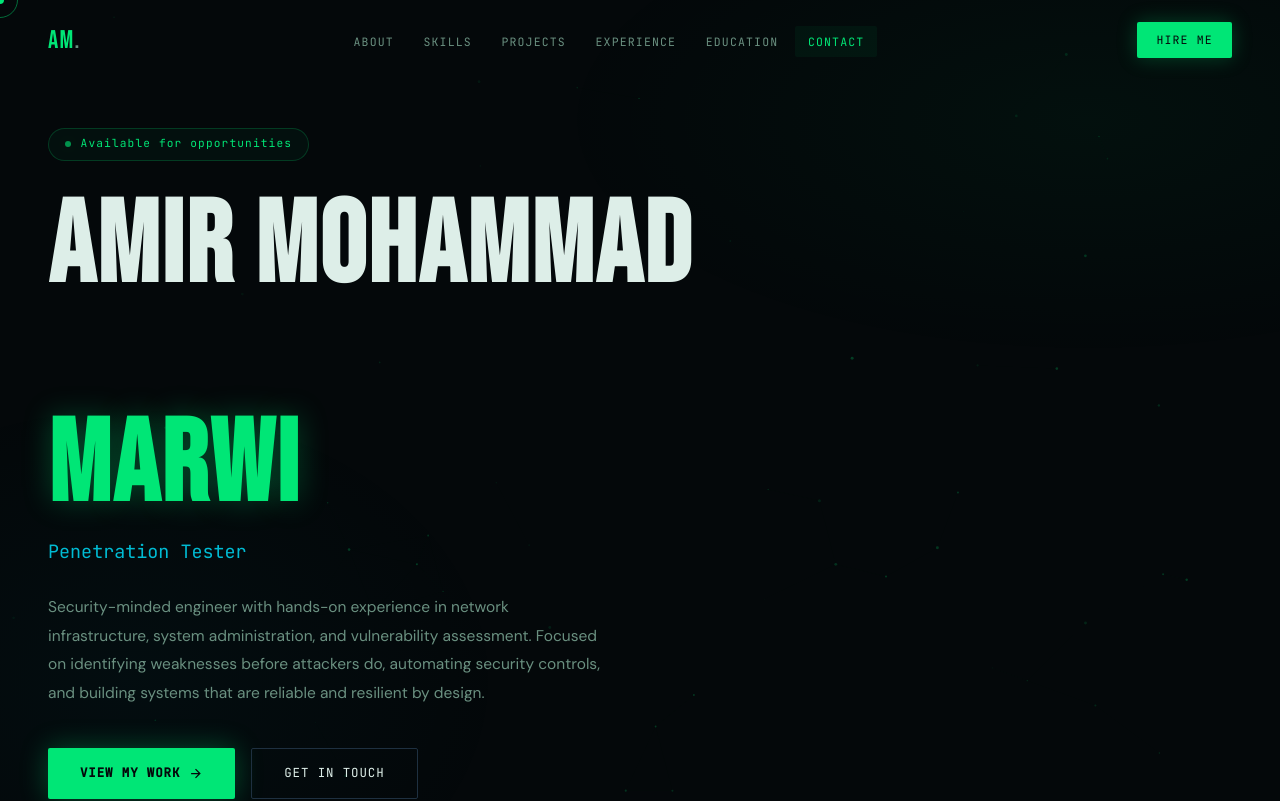
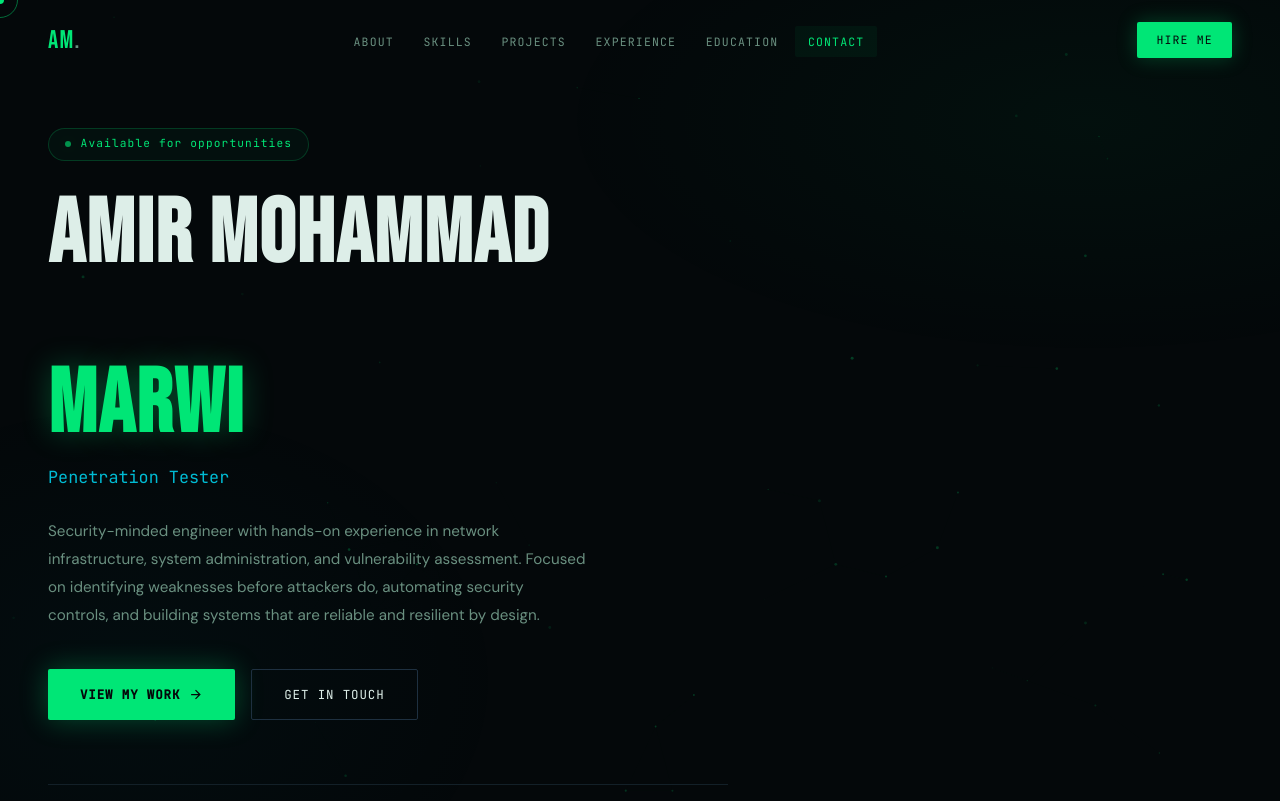
Before and after one commit to Amirmuhammadmarvi/portfolio, a React (Vite) app: page / in a window 1280 px wide. Shown: the top 801 px of the page. Built offline with nearby package versions, Linux system fonts and the light colour scheme.

Commit message:
Add live terminal card to hero right side

```diff
--- a/src/components/Hero.jsx
+++ b/src/components/Hero.jsx
@@ -4,9 +4,7 @@ import styles from './Hero.module.css'
 
 function GlitchText({ text }) {
   return (
-    <span className={styles.glitch} data-text={text}>
-      {text}
-    </span>
+    <span className={styles.glitch} data-text={text}>{text}</span>
   )
 }
 
@@ -39,38 +37,29 @@ function TypedRole() {
   )
 }
 
-// Subtle particle network — not matrix, just connected dots
 function ParticleCanvas() {
   const canvasRef = useRef(null)
-
   useEffect(() => {
     const canvas = canvasRef.current
     const ctx = canvas.getContext('2d')
     let animId, w, h, particles
-
     const resize = () => {
       w = canvas.width = window.innerWidth
       h = canvas.height = window.innerHeight
       particles = Array.from({ length: 55 }, () => ({
-        x: Math.random() * w,
-        y: Math.random() * h,
-        vx: (Math.random() - 0.5) * 0.25,
-        vy: (Math.random() - 0.5) * 0.25,
-        size: Math.random() * 1.2 + 0.3,
-        opacity: Math.random() * 0.4 + 0.1,
+        x: Math.random() * w, y: Math.random() * h,
+        vx: (Math.random() - 0.5) * 0.25, vy: (Math.random() - 0.5) * 0.25,
+        size: Math.random() * 1.2 + 0.3, opacity: Math.random() * 0.4 + 0.1,
       }))
     }
-
     const draw = () => {
       ctx.clearRect(0, 0, w, h)
       particles.forEach(p => {
         p.x += p.vx; p.y += p.vy
         if (p.x < 0) p.x = w; if (p.x > w) p.x = 0
         if (p.y < 0) p.y = h; if (p.y > h) p.y = 0
-        ctx.beginPath()
-        ctx.arc(p.x, p.y, p.size, 0, Math.PI * 2)
-        ctx.fillStyle = `rgba(0,230,118,${p.opacity})`
-        ctx.fill()
+        ctx.beginPath(); ctx.arc(p.x, p.y, p.size, 0, Math.PI * 2)
+        ctx.fillStyle = `rgba(0,230,118,${p.opacity})`; ctx.fill()
       })
       for (let i = 0; i < particles.length; i++) {
         for (let j = i + 1; j < particles.length; j++) {
@@ -82,21 +71,80 @@ function ParticleCanvas() {
             ctx.moveTo(particles[i].x, particles[i].y)
             ctx.lineTo(particles[j].x, particles[j].y)
             ctx.strokeStyle = `rgba(0,230,118,${0.07 * (1 - dist / 120)})`
-            ctx.lineWidth = 0.5
-            ctx.stroke()
+            ctx.lineWidth = 0.5; ctx.stroke()
           }
         }
       }
       animId = requestAnimationFrame(draw)
     }
-
-    resize()
-    draw()
+    resize(); draw()
     window.addEventListener('resize', resize)
     return () => { cancelAnimationFrame(animId); window.removeEventListener('resize', resize) }
   }, [])
+  return <canvas ref={canvasRef} className={styles.canvas} />
+}
 
-  return <canvas ref={canvasRef} className={styles.canvas} />
+// Animated terminal card for the right side
+const terminalLines = [
+  { delay: 0,    type: 'prompt', text: 'nmap -sV -O target.local' },
+  { delay: 900,  type: 'out',    text: 'Starting Nmap 7.94...' },
+  { delay: 1600, type: 'out',    text: 'Scanning 192.168.1.1...' },
+  { delay: 2400, type: 'ok',     text: '23 open ports discovered' },
+  { delay: 3100, type: 'prompt', text: 'nikto -h http://target.local' },
+  { delay: 4000, type: 'out',    text: 'Running web scan...' },
+  { delay: 4700, type: 'warn',   text: 'phpMyAdmin exposed — CRITICAL' },
+  { delay: 5400, type: 'ok',     text: '18 vulnerabilities found' },
+  { delay: 6200, type: 'prompt', text: 'python3 scanner.py --url $URL' },
+  { delay: 7000, type: 'ok',     text: '[XSS] Reflected payload confirmed' },
+  { delay: 7700, type: 'ok',     text: '[SQLi] Error-based injection found' },
+  { delay: 8400, type: 'out',    text: 'Report saved → audit.json' },
+  { delay: 9200, type: 'prompt', text: '' },
+]
+
+function TerminalCard() {
+  const [visible, setVisible] = useState(0)
+
+  useEffect(() => {
+    const timers = terminalLines.map((line, i) =>
+      setTimeout(() => setVisible(i + 1), line.delay)
+    )
+    // loop: reset after last line + pause
+    const reset = setTimeout(() => setVisible(0), 11000)
+    return () => { timers.forEach(clearTimeout); clearTimeout(reset) }
+  }, [visible === 0 ? visible : -1]) // re-run when reset to 0
+
+  // restart loop
+  useEffect(() => {
+    if (visible !== 0) return
+    const t = setTimeout(() => setVisible(1), 300)
+    return () => clearTimeout(t)
+  }, [visible])
+
+  return (
+    <div className={styles.terminal}>
+      <div className={styles.termHeader}>
+        <div className={styles.termDots}>
+          <span className={styles.dot1} />
+          <span className={styles.dot2} />
+          <span className={styles.dot3} />
+        </div>
+        <span className={styles.termTitle}>security_scan.sh</span>
+        <span className={styles.termLive}>● LIVE</span>
+      </div>
+      <div className={styles.termBody}>
+        {terminalLines.slice(0, visible).map((line, i) => (
+          <div key={i} className={`${styles.termLine} ${styles[`t_${line.type}`]}`}>
+            {line.type === 'prompt' && <span className={styles.termPrompt}>root@kali:~$&nbsp;</span>}
+            {line.type !== 'prompt' && <span className={styles.termIndent} />}
+            <span>{line.text}</span>
+            {i === visible - 1 && line.type === 'prompt' && (
+              <span className={styles.termCursor}>█</span>
+            )}
+          </div>
+        ))}
+      </div>
+    </div>
+  )
 }
 
 export default function Hero() {
@@ -104,6 +152,7 @@ export default function Hero() {
     <section id="hero" className={styles.hero}>
       <ParticleCanvas />
 
+      <div className={styles.layout}>
         <div className={styles.content}>
           <div className={styles.badge}>
             <span className={styles.badgeDot} />
@@ -116,10 +165,7 @@ export default function Hero() {
             <GlitchText text={data.name.last} />
           </h1>
 
-        <p className={styles.role}>
-          <TypedRole />
-        </p>
-
+          <p className={styles.role}><TypedRole /></p>
           <p className={styles.summary}>{data.summary}</p>
 
           <div className={styles.actions}>
@@ -143,6 +189,11 @@ export default function Hero() {
           </div>
         </div>
 
+        <div className={styles.right}>
+          <TerminalCard />
+        </div>
+      </div>
+
       <div className={styles.scroll}>
         <div className={styles.scrollLine} />
         <span className={styles.scrollText}>Scroll</span>
--- a/src/components/Hero.module.css
+++ b/src/components/Hero.module.css
@@ -13,12 +13,116 @@
   opacity: 0.5;
 }
 
-.content {
+/* Two-column layout */
+.layout {
   position: relative;
   z-index: 1;
-  max-width: 780px;
+  width: 100%;
+  display: grid;
+  grid-template-columns: 1fr 420px;
+  gap: 4rem;
+  align-items: center;
 }
 
+.content { max-width: 680px; }
+
+/* ── right side ── */
+.right {
+  display: flex;
+  align-items: center;
+  justify-content: center;
+}
+
+/* ── terminal card ── */
+.terminal {
+  width: 100%;
+  background: #060e08;
+  border: 1px solid var(--border2);
+  border-radius: 8px;
+  overflow: hidden;
+  box-shadow:
+    0 24px 60px rgba(0,0,0,0.6),
+    0 0 0 1px rgba(0,230,118,0.08),
+    0 0 40px rgba(0,230,118,0.06);
+  animation: fadeLeft 0.8s ease 0.6s both;
+}
+
+@keyframes fadeLeft {
+  from { opacity: 0; transform: translateX(30px); }
+  to   { opacity: 1; transform: translateX(0); }
+}
+
+.termHeader {
+  background: #0a1a0e;
+  padding: 0.65rem 1rem;
+  display: flex;
+  align-items: center;
+  gap: 0.6rem;
+  border-bottom: 1px solid var(--border2);
+}
+.termDots { display: flex; gap: 5px; }
+.dot1, .dot2, .dot3 { width: 10px; height: 10px; border-radius: 50%; }
+.dot1 { background: #ff5f57; }
+.dot2 { background: #febc2e; }
+.dot3 { background: #28c840; }
+.termTitle {
+  font-family: var(--mono);
+  font-size: 0.68rem;
+  color: var(--muted2);
+  margin-left: 0.4rem;
+  flex: 1;
+}
+.termLive {
+  font-family: var(--mono);
+  font-size: 0.6rem;
+  color: var(--accent);
+  letter-spacing: 0.1em;
+  animation: pulse 2s ease infinite;
+}
+@keyframes pulse {
+  0%, 100% { opacity: 1; }
+  50% { opacity: 0.4; }
+}
+
+.termBody {
+  padding: 1.1rem 1.2rem;
+  font-family: var(--mono);
+  font-size: 0.75rem;
+  line-height: 2;
+  min-height: 280px;
+  display: flex;
+  flex-direction: column;
+  gap: 0.05rem;
+}
+
+.termLine {
+  display: flex;
+  align-items: baseline;
+  gap: 0;
+  animation: lineIn 0.2s ease both;
+}
+@keyframes lineIn {
+  from { opacity: 0; transform: translateY(4px); }
+  to   { opacity: 1; transform: translateY(0); }
+}
+
+.termPrompt { color: var(--accent); white-space: nowrap; }
+.termIndent { display: inline-block; width: 1.2rem; flex-shrink: 0; }
+
+.t_out   span:last-child { color: var(--muted2); }
+.t_ok    span:last-child { color: var(--accent); }
+.t_warn  span:last-child { color: #ff6b6b; }
+.t_prompt span:last-child { color: var(--text); }
+
+.termCursor {
+  color: var(--accent);
+  animation: blink 1s step-end infinite;
+  margin-left: 2px;
+  font-size: 0.7rem;
+}
+@keyframes blink { 50% { opacity: 0; } }
+
+/* ── left content ── */
 .badge {
   display: inline-flex;
   align-items: center;
@@ -38,25 +142,22 @@
   width: 6px; height: 6px;
   background: var(--accent);
   border-radius: 50%;
-  animation: pulse 2s ease infinite;
+  animation: pulseDot 2s ease infinite;
 }
-@keyframes pulse {
+@keyframes pulseDot {
   0%, 100% { opacity: 1; box-shadow: 0 0 0 0 rgba(0,230,118,0.5); }
   50% { opacity: 0.6; box-shadow: 0 0 0 6px rgba(0,230,118,0); }
 }
 
 .name {
   font-family: var(--display);
-  font-size: clamp(3.8rem, 9vw, 8.5rem);
+  font-size: clamp(3.5rem, 7vw, 7.5rem);
   line-height: 0.95;
   letter-spacing: 0.02em;
   margin-bottom: 1rem;
   animation: fadeUp 0.7s ease 0.1s both;
 }
-.nameFirst {
-  color: var(--text);
-  display: block;
-}
+.nameFirst { color: var(--text); display: block; }
 
 .glitch {
   color: var(--accent);
@@ -64,8 +165,7 @@
   display: inline-block;
   text-shadow: 0 0 30px rgba(0,230,118,0.3);
 }
-.glitch::before,
-.glitch::after {
+.glitch::before, .glitch::after {
   content: attr(data-text);
   position: absolute;
   inset: 0;
@@ -95,23 +195,19 @@
 
 .role {
   font-family: var(--mono);
-  font-size: clamp(0.9rem, 2vw, 1.15rem);
+  font-size: clamp(0.85rem, 1.8vw, 1.05rem);
   color: var(--muted2);
   margin-bottom: 1.5rem;
-  min-height: 2rem;
+  min-height: 1.8rem;
   animation: fadeUp 0.7s ease 0.2s both;
 }
 .typed { color: var(--accent2); }
-.cursor {
-  color: var(--accent);
-  animation: blink 1s step-end infinite;
-}
-@keyframes blink { 50% { opacity: 0; } }
+.cursor { color: var(--accent); animation: blink 1s step-end infinite; }
 
 .summary {
-  font-size: 0.97rem;
+  font-size: 0.95rem;
   color: var(--muted2);
-  max-width: 560px;
+  max-width: 540px;
   line-height: 1.85;
   margin-bottom: 2.5rem;
   animation: fadeUp 0.7s ease 0.3s both;
@@ -172,7 +268,7 @@
 
 .stats {
   display: flex;
-  gap: 3rem;
+  gap: 2.5rem;
   flex-wrap: wrap;
   padding-top: 2.5rem;
   border-top: 1px solid var(--border);
@@ -181,13 +277,13 @@
 .stat { display: flex; flex-direction: column; gap: 0.2rem; }
 .statVal {
   font-family: var(--display);
-  font-size: 2.5rem;
+  font-size: 2.4rem;
   color: var(--accent);
   line-height: 1;
   letter-spacing: 0.03em;
 }
 .statLabel {
-  font-size: 0.7rem;
+  font-size: 0.68rem;
   color: var(--muted2);
   font-family: var(--mono);
   letter-spacing: 0.06em;
@@ -201,6 +297,7 @@
   flex-direction: column;
   align-items: center;
   gap: 0.6rem;
+  z-index: 1;
   animation: fadeUp 1s ease 1s both;
 }
 .scrollLine {
@@ -209,9 +306,9 @@
   animation: scrollAnim 2s ease infinite;
 }
 @keyframes scrollAnim {
-  0% { transform: scaleY(0); transform-origin: top; }
-  50% { transform: scaleY(1); transform-origin: top; }
-  51% { transform: scaleY(1); transform-origin: bottom; }
+  0%   { transform: scaleY(0); transform-origin: top; }
+  50%  { transform: scaleY(1); transform-origin: top; }
+  51%  { transform: scaleY(1); transform-origin: bottom; }
   100% { transform: scaleY(0); transform-origin: bottom; }
 }
 .scrollText {
@@ -225,13 +322,19 @@
 
 @keyframes fadeUp {
   from { opacity: 0; transform: translateY(22px); }
-  to { opacity: 1; transform: translateY(0); }
+  to   { opacity: 1; transform: translateY(0); }
 }
 @keyframes fadeDown {
   from { opacity: 0; transform: translateY(-10px); }
-  to { opacity: 1; transform: translateY(0); }
+  to   { opacity: 1; transform: translateY(0); }
 }
 
+/* Responsive — stack on mobile */
+@media (max-width: 1024px) {
+  .layout { grid-template-columns: 1fr; }
+  .right { display: none; }
+  .name { font-size: clamp(3.5rem, 10vw, 7rem); }
+}
 @media (max-width: 768px) {
   .hero { padding: 7rem 1.5rem 4rem; }
   .stats { gap: 2rem; }
```
Lines whose indentation alone changed are shown as unchanged.
